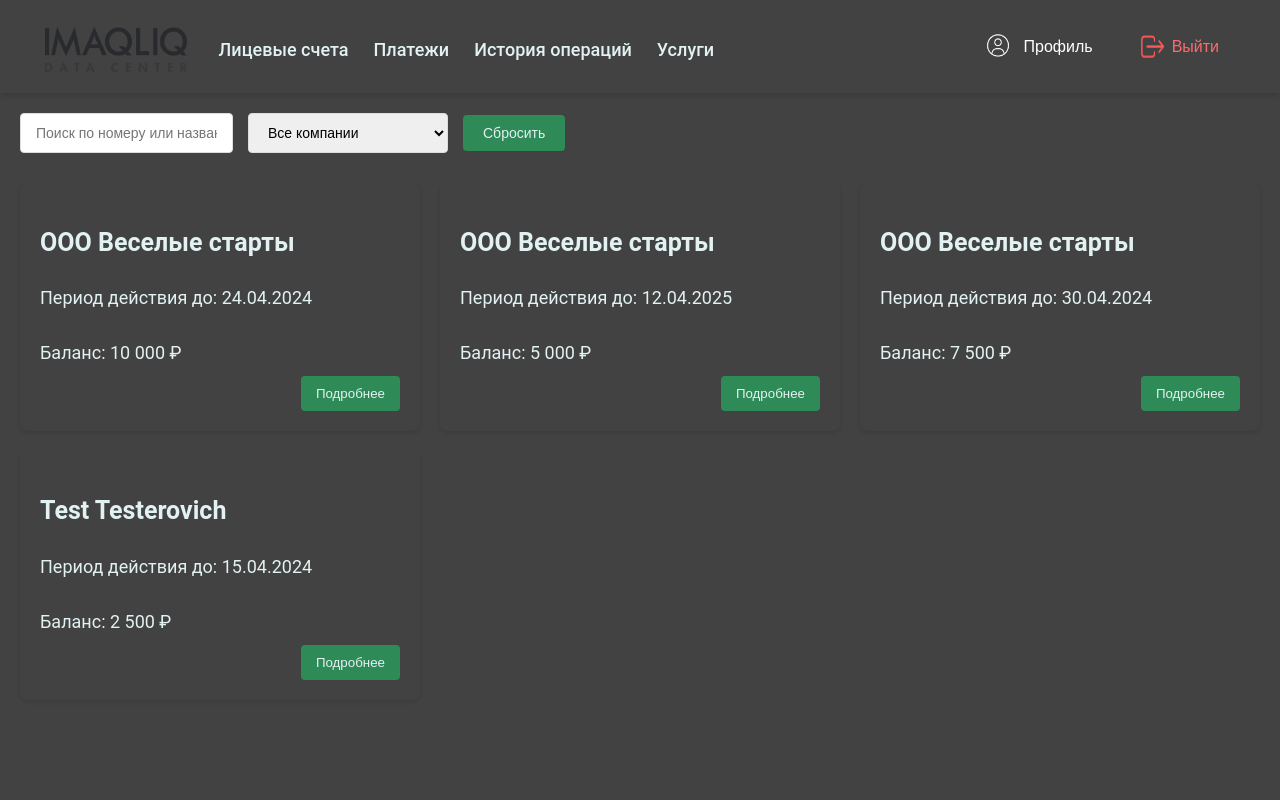
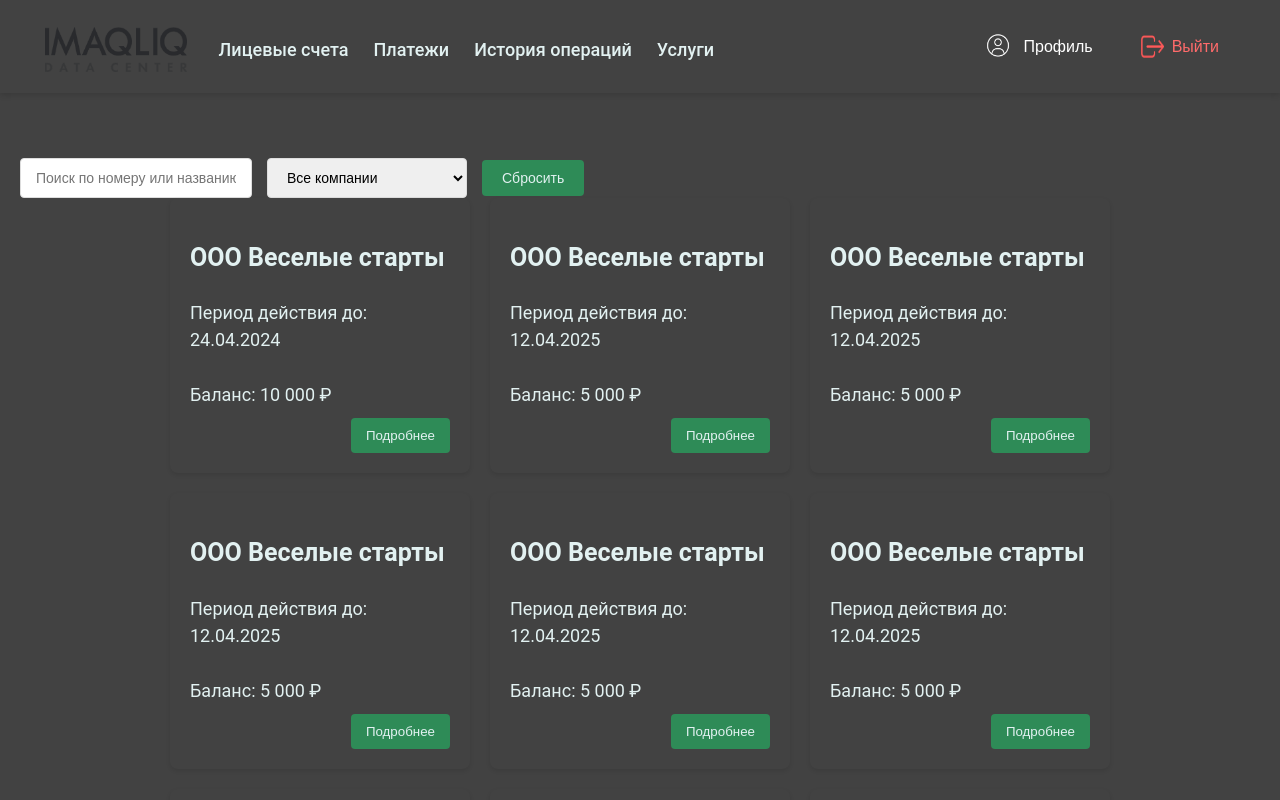
Before and after one commit to KudesnikRaph/register-form, a React (Vite) app in the folder register-form/: page /accounts in a window 1280 px wide. Shown: the top 800 px of the page. Built offline with nearby package versions, Linux system fonts and the light colour scheme.

Commit message:
center card

```diff
--- a/register-form/src/pages/accounts/PageAccounts.css
+++ b/register-form/src/pages/accounts/PageAccounts.css
@@ -3,6 +3,8 @@
     font-family: "PT Sans", Roboto, "Segoe UI", sans-serif;
     background-color: var(--ugletelecom-black);
     min-height: 100vh;
+    margin-top: 45px;
+    margin-right: auto;
 }
 
 .accounts-page h1 {
@@ -11,17 +13,20 @@
     text-align: center;
 }
 
-/* --- Верстка поиска и выбора компании --- */
+/*  Верстка поиска и выбора компании  */
 .search-section {
-    margin-bottom: 30px;
     display: flex;
-    justify-content: flex-start;
+    align-items: center;
+    gap: 15px;
+    width: 100%;
+    justify-content: center;
 }
 
 .search-container {
     display: flex;
     align-items: center;
     gap: 15px;
+    width: 100%;
 }
 
 .search-fields {
@@ -35,6 +40,7 @@
     border-radius: 4px;
     flex-grow: 1;
     font-size: 14px;
+    min-width: 200px;
 }
 
 .company-select {
@@ -43,6 +49,7 @@
     border-radius: 4px;
     font-size: 14px;
     min-width: 200px;
+    max-width: 300px;
 }
 
 .reset-button {
@@ -54,20 +61,22 @@
     cursor: pointer;
     transition: background-color 0.2s;
     font-size: 14px;
+    white-space: nowrap;
 }
 
 .reset-button:hover {
     background-color: #45a049;
 }
 
-/* --- Остальная часть стилей --- */
-
+/* --- Сетка карточек --- */
 .accounts-container {
     display: grid;
-    grid-template-columns: repeat(auto-fit, minmax(300px, 1fr));
+    grid-template-columns: repeat(auto-fit, minmax(300px, 300px));
     gap: 20px;
+    justify-content: center;
 }
 
+/* Карточка аккаунта */
 .account-card {
     color: var(--ugletelecom-grey);
     padding: 20px;
@@ -75,10 +84,11 @@
     box-shadow: 0 2px 4px rgba(0, 0, 0, 0.1);
     transition: transform 0.2s ease-in-out;
 
-    /* flex-контейнер с вертикальным направлением */
     display: flex;
     flex-direction: column;
-    min-height: 180px; /* чтобы кнопка прижималась к низу */
+    min-height: 180px;
+    width: 300px; /* фиксированная ширина */
+    box-sizing: border-box;
 }
 
 .account-card:hover {
@@ -91,7 +101,8 @@
     margin-bottom: 5px;
 }
 
-.account-period, .account-balance {
+.account-period,
+.account-balance {
     font-size: 18px;
     color: var(--ugletelecom-grey);
     margin-bottom: 10px;
@@ -107,12 +118,14 @@
     transition: background-color 0.2s ease-in-out;
     align-self: flex-end;
     margin-top: auto;
+    white-space: nowrap;
 }
 
 .details-button:hover {
     background-color: var(--ugletelecom-light-green);
 }
 
+/* --- Модальное окно --- */
 .modal-overlay {
     position: fixed;
     top: 0;
@@ -128,8 +141,12 @@
 }
 
 @keyframes fadeIn {
-    from { opacity: 0; }
-    to { opacity: 1; }
+    from {
+        opacity: 0;
+    }
+    to {
+        opacity: 1;
+    }
 }
 
 .modal-content {
@@ -142,11 +159,18 @@
     display: flex;
     flex-direction: column;
     animation: slideIn 0.2s ease-out;
+    overflow: hidden;
 }
 
 @keyframes slideIn {
-    from { transform: translateY(-20px); opacity: 0; }
-    to { transform: translateY(0); opacity: 1; }
+    from {
+        transform: translateY(-20px);
+        opacity: 0;
+    }
+    to {
+        transform: translateY(0);
+        opacity: 1;
+    }
 }
 
 .modal-header {
@@ -180,7 +204,6 @@
     margin-bottom: 10px;
 }
 
-
 .modal-body ul {
     padding-left: 20px;
 }
@@ -189,6 +212,7 @@
     margin-bottom: 5px;
 }
 
+/* --- Адаптив --- */
 @media (max-width: 768px) {
     .accounts-container {
         grid-template-columns: repeat(auto-fit, minmax(250px, 1fr));
--- a/register-form/src/pages/accounts/PageAccounts.jsx
+++ b/register-form/src/pages/accounts/PageAccounts.jsx
@@ -9,6 +9,7 @@ function Accounts() {
             name: 'ООО Веселые старты',
             status: 'Активен',
             balance: '10 000 ₽',
+            company: 'ООО Веселые старты',
             currency: 'руб',
             accountNumber: '1f6fbc27-6ea8-407f-a90a-09a08d076720',
             periodFrom: '01.01.2024',
@@ -17,11 +18,12 @@ function Accounts() {
             services: ['Интернет', 'Телефония', 'Хостинг']
         },
         {
-            id: 'test-acct',
+            id: 'test-a3cct',
             name: 'ООО Веселые старты',
             status: 'Не активен',
             balance: '5 000 ₽',
             currency: 'руб',
+            company: 'ООО Веселые старты',
             accountNumber: 'test счет',
             periodFrom: '01.01.2024',
             periodTo: '12.04.2025',
@@ -29,11 +31,91 @@ function Accounts() {
             services: ['Техподдержка', 'Облачное хранилище']
         },
         {
+            id: 'test-acc2t',
+            name: 'ООО Веселые старты',
+            status: 'Не активен',
+            balance: '5 000 ₽',
+            currency: 'руб',
+            company: 'ООО Веселые старты',
+            accountNumber: 'test счет',
+            periodFrom: '01.01.2024',
+            periodTo: '12.04.2025',
+            notes: 'Test notes',
+            services: ['Техподдержка', 'Облачное хранилище']
+        },
+        {
+            id: 'test-a4cct',
+            name: 'ООО Веселые старты',
+            status: 'Не активен',
+            balance: '5 000 ₽',
+            currency: 'руб',
+            company: 'ООО Веселые старты',
+            accountNumber: 'test счет',
+            periodFrom: '01.01.2024',
+            periodTo: '12.04.2025',
+            notes: 'Test notes',
+            services: ['Техподдержка', 'Облачное хранилище']
+        },
+        {
+            id: 'test-ac5ct',
+            name: 'ООО Веселые старты',
+            status: 'Не активен',
+            balance: '5 000 ₽',
+            currency: 'руб',
+            company: 'ООО Веселые старты',
+            accountNumber: 'test счет',
+            periodFrom: '01.01.2024',
+            periodTo: '12.04.2025',
+            notes: 'Test notes',
+            services: ['Техподдержка', 'Облачное хранилище']
+        },
+        {
+            id: 'test-ac756ct',
+            name: 'ООО Веселые старты',
+            status: 'Не активен',
+            balance: '5 000 ₽',
+            currency: 'руб',
+            company: 'ООО Веселые старты',
+            accountNumber: 'test счет',
+            periodFrom: '01.01.2024',
+            periodTo: '12.04.2025',
+            notes: 'Test notes',
+            services: ['Техподдержка', 'Облачное хранилище']
+        },
+        {
+            id: 'test88-acct',
+            name: 'ООО Веселые старты',
+            status: 'Не активен',
+            balance: '5 000 ₽',
+            currency: 'руб',
+            company: 'ООО Веселые старты',
+            accountNumber: 'test счет',
+            periodFrom: '01.01.2024',
+            periodTo: '12.04.2025',
+            notes: 'Test notes',
+            services: ['Техподдержка', 'Облачное хранилище']
+        },
+        {
+            id: 'test-acc98t',
+            name: 'ООО Веселые старты',
+            status: 'Не активен',
+            balance: '5 000 ₽',
+            currency: 'руб',
+            company: 'ООО Веселые старты',
+            accountNumber: 'test счет',
+            periodFrom: '01.01.2024',
+            periodTo: '12.04.2025',
+            notes: 'Test notes',
+            services: ['Техподдержка', 'Облачное хранилище']
+        },
+
+        {
             id: 'eb8d2c12-03c2-486f-9545-ad33d27415f5',
             name: 'ООО Веселые старты',
             status: 'Активен',
             balance: '7 500 ₽',
             currency: 'руб',
+            company: 'ООО Веселые старты',
             accountNumber: 'eb8d2c12-03c2-486f-9545-ad33d27415f5',
             periodFrom: '01.01.2024',
             periodTo: '30.04.2024',
@@ -41,11 +123,25 @@ function Accounts() {
             services: ['Виртуальный сервер', 'Техподдержка 24/7']
         },
         {
-            id: 'courier-acct',
+            id: 'courisdsaer-acdwct',
             name: 'Test Testerovich',
             status: 'Активен',
             balance: '2 500 ₽',
             currency: 'руб',
+            company: 'Test Testerovich',
+            accountNumber: 'Счет Курьера',
+            periodFrom: '01.01.2024',
+            periodTo: '15.04.2024',
+            notes: 'Courier notes',
+            services: ['Доставка', 'Логистика', 'GPS-мониторинг']
+        },
+        {
+            id: 'courier-acdwct',
+            name: 'Test Testerovich',
+            status: 'Активен',
+            balance: '2 500 ₽',
+            currency: 'руб',
+            company: 'Test Testerovich',
             accountNumber: 'Счет Курьера',
             periodFrom: '01.01.2024',
             periodTo: '15.04.2024',
@@ -90,8 +186,6 @@ function Accounts() {
         <>
         <MenuHeader />
         <div className="accounts-page">
-
-
             <div className="search-section">
                 <div className="search-container">
                     <div className="search-fields">
```
